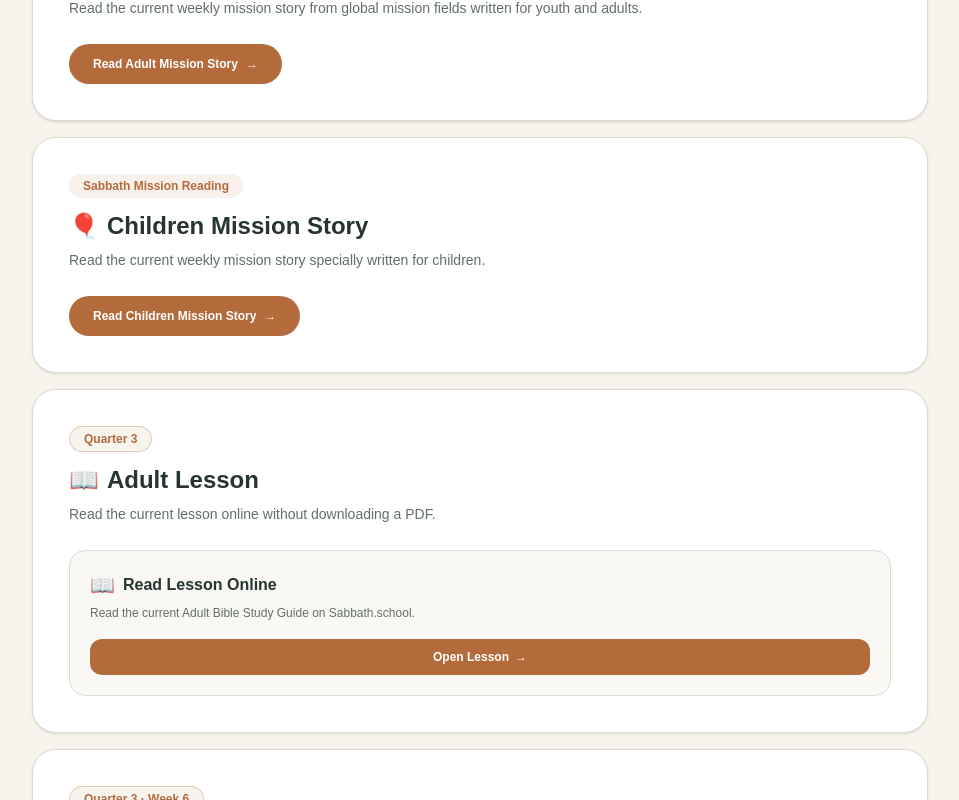
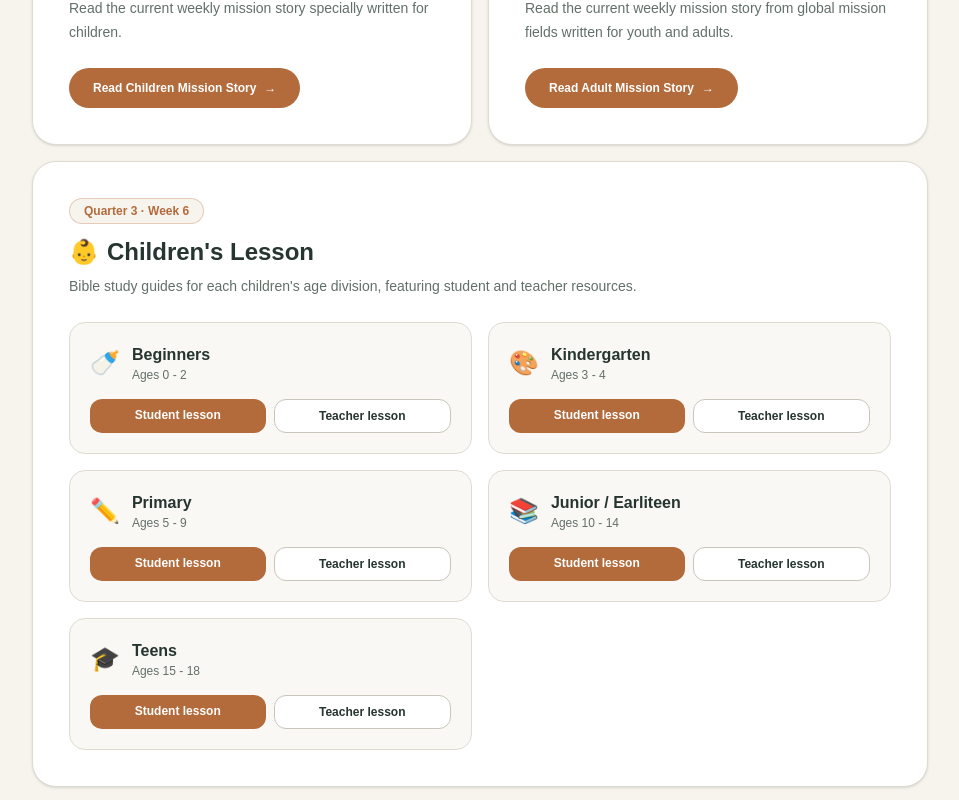
Before and after one commit to MwendaCipi/lomalinda, a Next.js app in the folder frontend/: page /share/sabbath-school in a window 1280 px wide. Shown: the part 320-1120 px from the top of the page, without its empty margins (160-1119 px from the left). Built offline with nearby package versions, Linux system fonts and the light colour scheme; no server answers.

Commit message:
Reorder Sabbath School resource cards

```diff
--- a/frontend/src/app/share/sabbath-school/page.tsx
+++ b/frontend/src/app/share/sabbath-school/page.tsx
@@ -86,9 +86,9 @@ export default function SabbathSchoolPage() {
           </h1>
         </div>
 
-        <div className="mt-6 flex flex-col gap-4">
+        <div className="mt-6 grid gap-4 lg:grid-cols-2">
           {/* Section 3: Adult Lesson */}
-          <section className="order-3 rounded-3xl border border-[#dfdbd1] bg-white p-7 shadow-sm sm:p-9">
+          <section className="order-4 rounded-3xl border border-[#dfdbd1] bg-white p-7 shadow-sm sm:p-9 lg:col-span-2">
             <div className="flex items-center gap-3">
               <span className="rounded-full bg-[#f7f4ee] border border-[#b36b3c]/30 px-3.5 py-1 text-xs font-semibold text-[#b36b3c]">
                 Quarter {currentInfo.quarter}
@@ -128,7 +128,7 @@ export default function SabbathSchoolPage() {
           </section>
 
           {/* Section 4: Children's Lesson */}
-          <section className="order-4 rounded-3xl border border-[#dfdbd1] bg-white p-7 shadow-sm sm:p-9">
+          <section className="order-3 rounded-3xl border border-[#dfdbd1] bg-white p-7 shadow-sm sm:p-9 lg:col-span-2">
             <div className="flex items-center gap-3">
               <span className="rounded-full bg-[#f7f4ee] border border-[#b36b3c]/30 px-3.5 py-1 text-xs font-semibold text-[#b36b3c]">
                 Quarter {currentInfo.quarter} · Week {currentInfo.week}
@@ -177,7 +177,7 @@ export default function SabbathSchoolPage() {
           </section>
 
           {/* Section 1: Adult Mission Story */}
-          <section className="order-1 rounded-3xl border border-[#dfdbd1] bg-white p-7 shadow-sm sm:p-9">
+          <section className="order-2 rounded-3xl border border-[#dfdbd1] bg-white p-7 shadow-sm sm:p-9">
             <div className="flex items-center gap-3">
               <span className="rounded-full bg-[#b36b3c]/10 px-3.5 py-1 text-xs font-semibold text-[#b36b3c]">
                 Sabbath Mission Reading
@@ -203,7 +203,7 @@ export default function SabbathSchoolPage() {
           </section>
 
           {/* Section 2: Children Mission Story */}
-          <section className="order-2 rounded-3xl border border-[#dfdbd1] bg-white p-7 shadow-sm sm:p-9">
+          <section className="order-1 rounded-3xl border border-[#dfdbd1] bg-white p-7 shadow-sm sm:p-9">
             <div className="flex items-center gap-3">
               <span className="rounded-full bg-[#b36b3c]/10 px-3.5 py-1 text-xs font-semibold text-[#b36b3c]">
                 Sabbath Mission Reading
```
